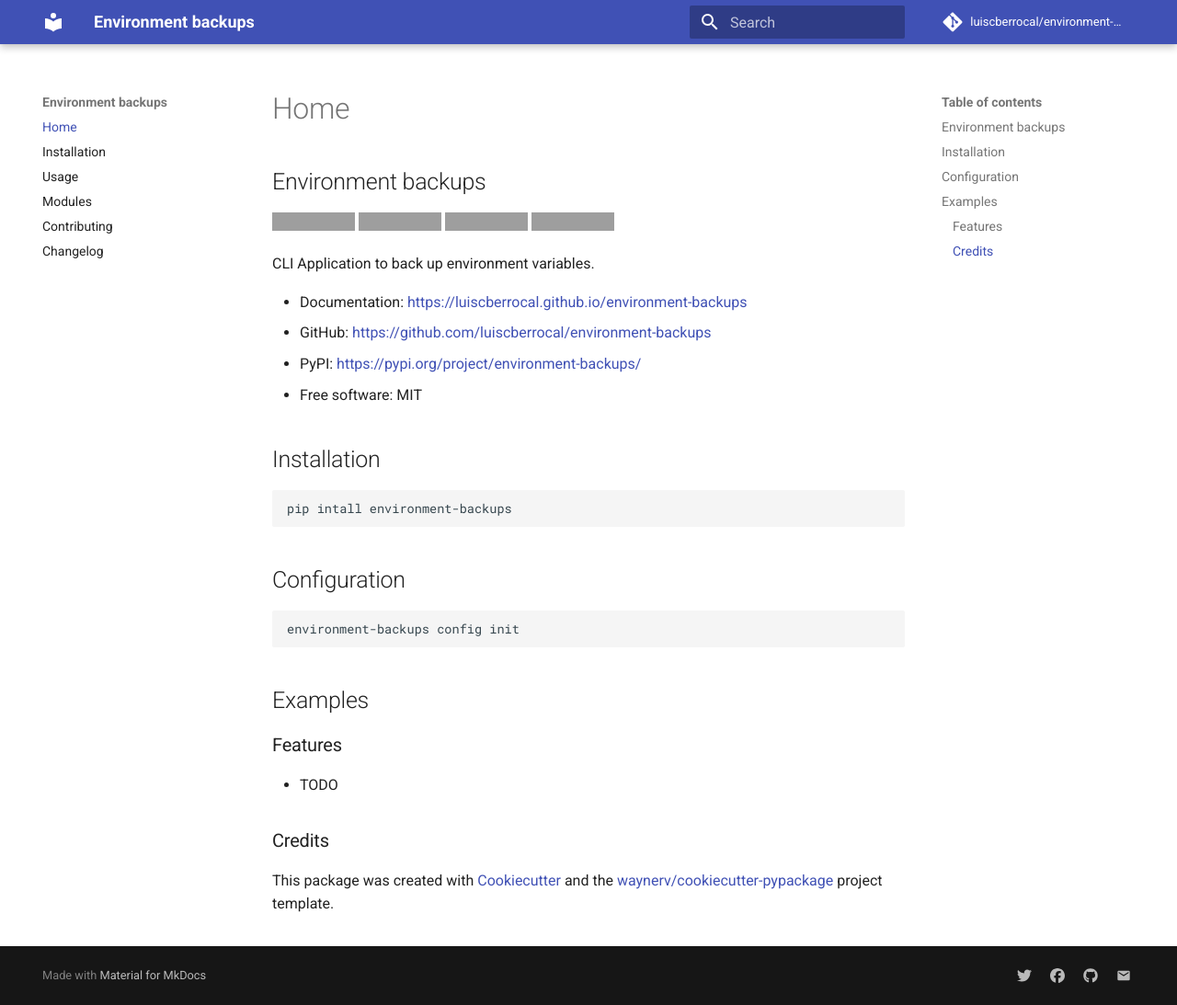
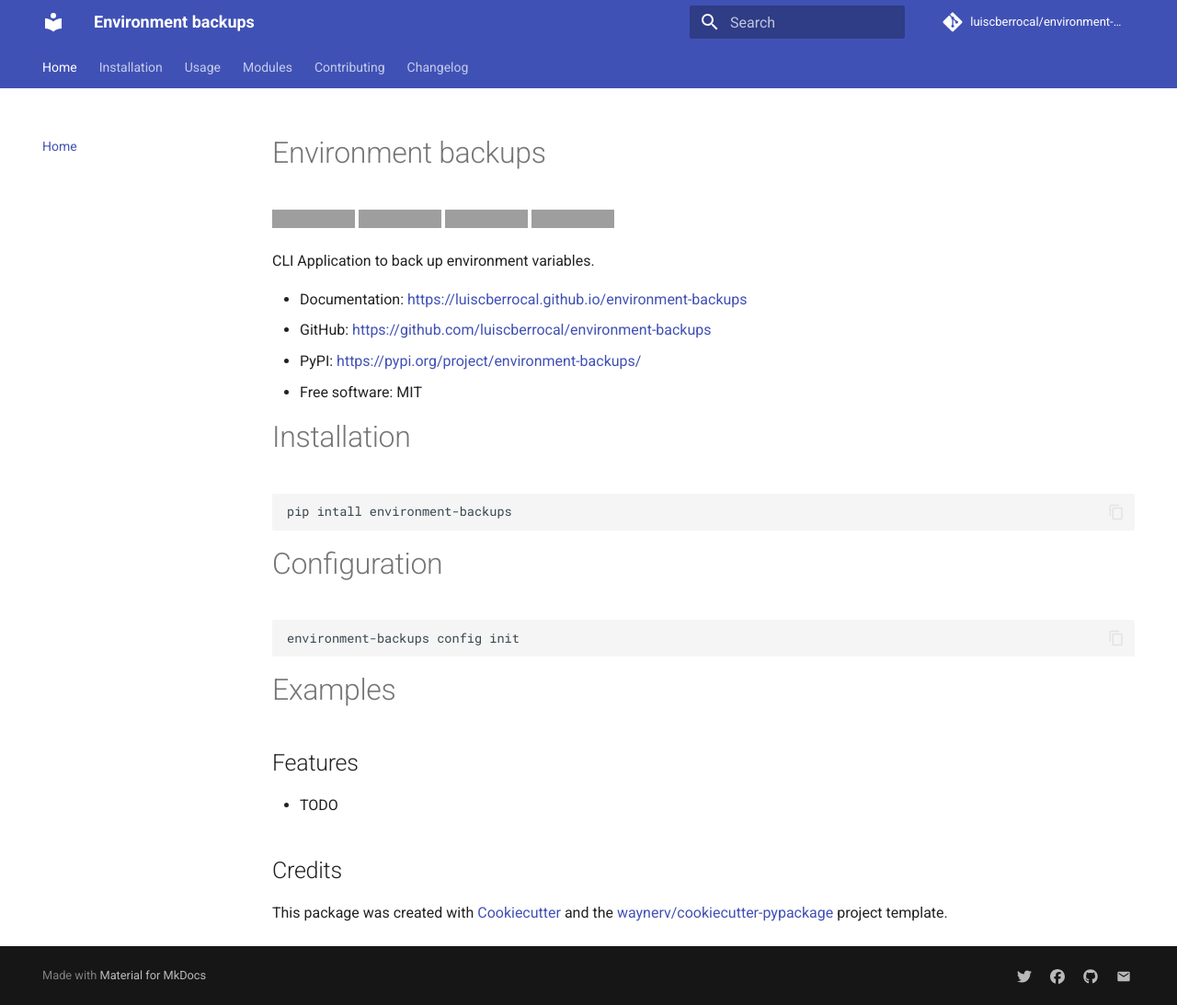
Before and after one commit to luiscberrocal/environment-backups, an MkDocs documentation site: the page built from docs/index.md, in a window 1280 px wide and 1093 px high. Shown: the whole window at 92% size. Built offline with MkDocs 1.6.1 and Material for MkDocs 9.7.7, drawn with Linux system fonts in a browser that asks for light colours; comment, search, counter and statistics services are not loaded; grey boxes are pictures that could not be loaded.

Commit message:
Documentation configuration WIP.

```diff
--- a/mkdocs.yml
+++ b/mkdocs.yml
@@ -18,33 +18,20 @@
     scheme: preference
     primary: indigo
     accent: indigo
+  # features:
+  #   - navigation.indexes
+  #   - navigation.instant
+  #   - navigation.tabs.sticky
   features:
-    - navigation.indexes
-    - navigation.instant
-    - navigation.tabs.sticky
-markdown_extensions:
-  - pymdownx.emoji:
-      emoji_index: !!python/name:materialx.emoji.twemoji
-      emoji_generator: !!python/name:materialx.emoji.to_svg
-  - pymdownx.critic
-  - pymdownx.caret
-  - pymdownx.mark
-  - pymdownx.tilde
-  - pymdownx.tabbed
-  - attr_list
-  - pymdownx.arithmatex:
-      generic: true
-  - pymdownx.highlight:
-      linenums: false
-  - pymdownx.superfences
-  - pymdownx.inlinehilite
-  - pymdownx.details
-  - admonition
-  - toc:
-      baselevel: 2
-      permalink: true
-      slugify: !!python/name:pymdownx.slugs.uslugify
-  - meta
+    - navigation.tabs
+    - navigation.sections
+    - toc.integrate
+    - navigation.top
+    - search.suggest
+    - search.highlight
+    - content.tabs.link
+    - content.code.annotation
+    - content.code.copy
 plugins:
   - include-markdown
   - search:
@@ -67,6 +54,22 @@
       name: Github
     - icon: material/email
       link: "mailto:luis.berrocal.1942@gmail.com"
+markdown_extensions:
+  - pymdownx.highlight:
+      anchor_linenums: true
+  - pymdownx.inlinehilite
+  - pymdownx.snippets
+  - admonition
+  - pymdownx.arithmatex:
+      generic: true
+  - footnotes
+  - pymdownx.details
+  - pymdownx.superfences
+  - pymdownx.mark
+  - attr_list
+  - pymdownx.emoji:
+      emoji_index: !!python/name:materialx.emoji.twemoji
+      emoji_generator: !!python/name:materialx.emoji.to_svg
   # to enable disqus, uncomment the following and put your disqus id below
   # disqus: disqus_id
 # uncomment the following and put your google tracking id below to enable GA
```
